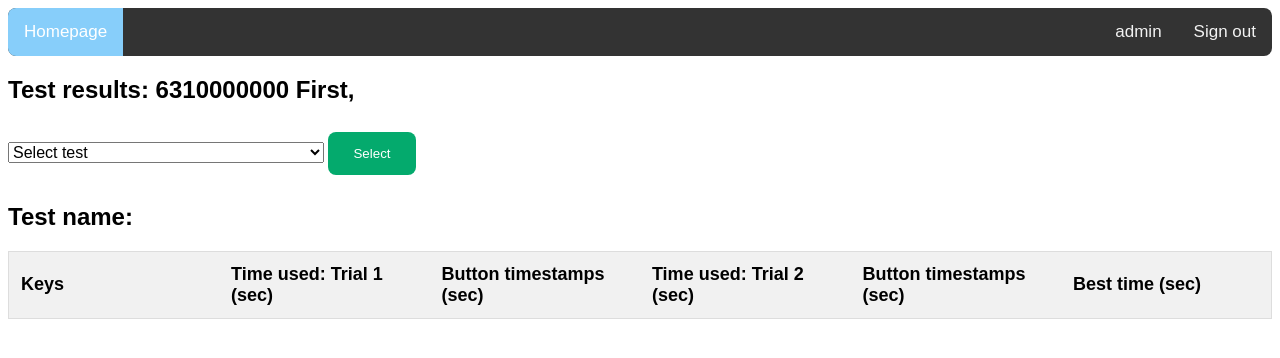
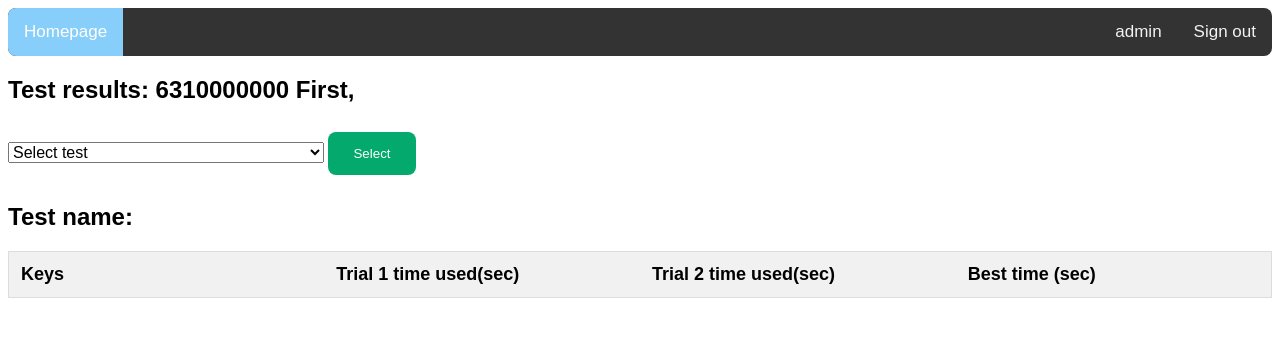
Before and after one commit to BardRoll/Project, a Django app: page /test_result/6310000000 in a window 1280 px wide. Shown: the top 358 px of the page. Run offline with Django 4.2, Linux system fonts and the light colour scheme; a user stored in the database is signed in; data comes from the database, SQL or seed files in the repository; lists and menus that the app fills with data are empty; some libraries are stand-ins or nearby versions.

Commit message:
Disable timestamp

```diff
--- a/web_server/myapp/templates/test_result.html
+++ b/web_server/myapp/templates/test_result.html
@@ -24,14 +24,15 @@
             {{result}}
         {% endfor %}
     </h2>
+    <div id="divTable">
         <table id="myTable2">
             <thead>
                 <tr class="header">
                     <th>Keys</th>
-                <th>Time used: Trial 1 (sec)</th>
-                <th title='["all LEDs off", "first button", ..., "last button"]'>Button timestamps (sec)</th>
-                <th>Time used: Trial 2 (sec)</th>
-                <th title='["all LEDs off", "first button", ..., "last button"]'>Button timestamps (sec)</th>
+                    <th>Trial 1 time used(sec)</th>
+                    <!-- <th title='["all LEDs off", "first button", ..., "last button"]'>Button timestamps (sec)</th> -->
+                    <th>Trial 2 time used(sec)</th>
+                    <!-- <th title='["all LEDs off", "first button", ..., "last button"]'>Button timestamps (sec)</th> -->
                     <th>Best time (sec)</th>
 
                 </tr>
@@ -41,14 +42,15 @@
                     <tr>
                         <td>{{key}}</td>
                         <td>{{result.time_1}}</td>
-                    <td>{{result.but_timestamp_1}}</td>
+                        <!-- <td>{{result.but_timestamp_1}}</td> -->
                         <td>{{result.time_2}}</td>
-                    <td>{{result.but_timestamp_2}}</td>
+                        <!-- <td>{{result.but_timestamp_2}}</td> -->
                         <td>{{result.best_time}}</td>
                     </tr>
                 {% endfor %}
             </tbody>
         </table>
+    </div>
     <br>
     <div id="TimeChart" style="max-width:60%; max-height:60%; z-index:1; margin:auto; position:relative;"></div>
 
```
Lines whose indentation alone changed are shown as unchanged.
